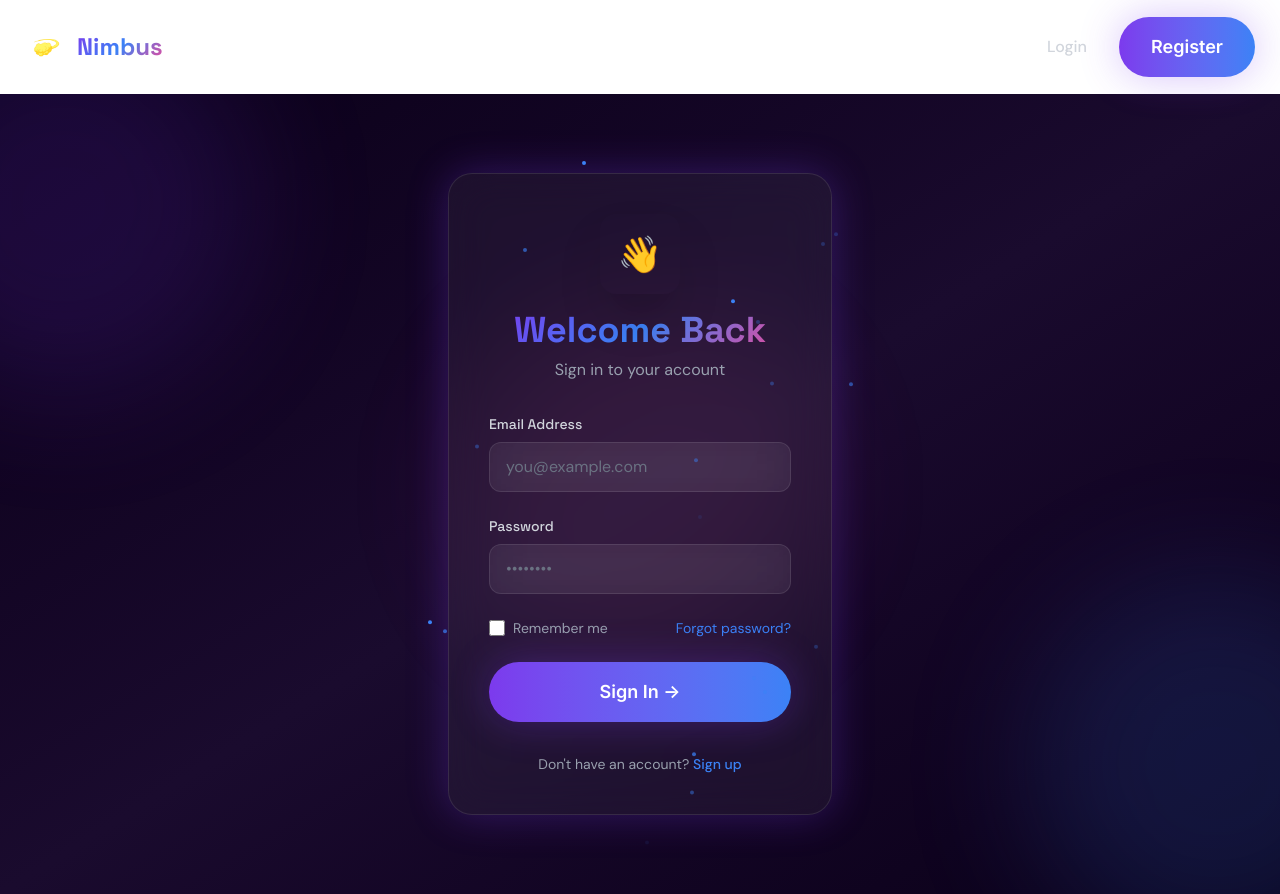
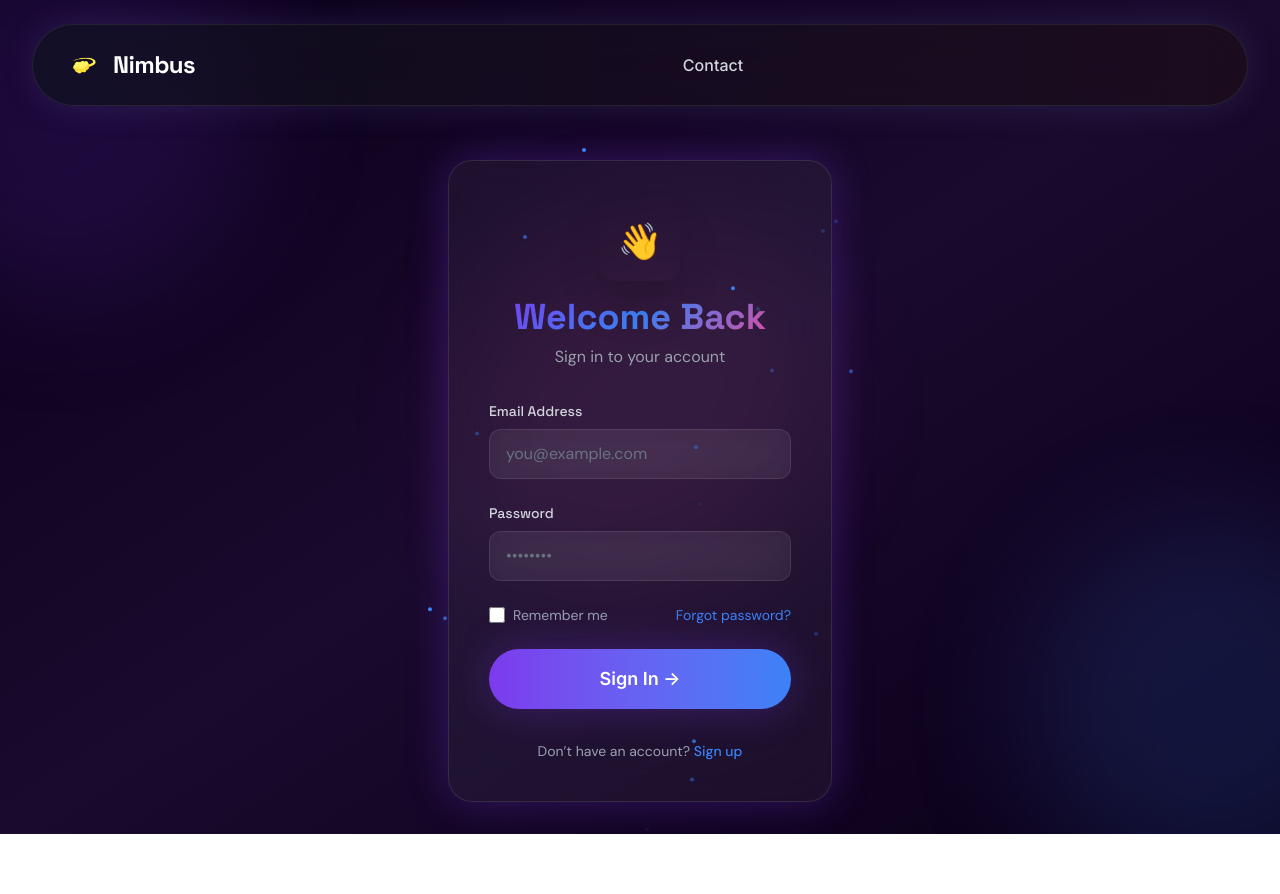
Before and after one commit to CodyRgb/nimbus, a Next.js app in the folder nimbus/: page /login in a window 1280 px wide. After the commit the page ends 834 px from the top, so only its background shows below. Built offline with nearby package versions, Linux system fonts and the light colour scheme.

Commit message:
all the tochses accordingly the navabr

```diff
--- a/nimbus/app/[user]/upload/page.tsx
+++ b/nimbus/app/[user]/upload/page.tsx
@@ -2,6 +2,7 @@
 
 import { useState, useEffect, useCallback, useRef } from "react";
 import { useParams } from "next/navigation";
+import { isAxiosError } from "axios";
 import api from "../../../lib/api";
 
 interface FileData {
@@ -104,8 +105,9 @@ export default function UploadPage() {
             });
             setMessage({ type: 'success', text: `Successfully uploaded ${files.length} file(s)` });
             fetchRecentFiles();
-        } catch (error: any) {
-            setMessage({ type: 'error', text: error.response?.data?.message || "Upload failed" });
+        } catch (error) {
+            const message = isAxiosError(error) ? (error.response?.data?.message || 'Upload failed') : 'Upload failed';
+            setMessage({ type: 'error', text: message });
         } finally {
             setUploading(false);
             setProgress(0);
--- a/nimbus/app/components/Navbar.tsx
+++ b/nimbus/app/components/Navbar.tsx
@@ -2,98 +2,108 @@
 
 import Link from "next/link";
 import Image from "next/image";
-import { useRouter } from "next/navigation";
+import { motion } from "framer-motion";
 import { useAuth } from "../context/AuthContext";
-import api from "../../lib/api";
-import { motion } from "framer-motion";
-import MagneticButton from "./ui/MagneticButton";
 
-export default function Navbar() {
-    const router = useRouter();
-    const { isLoggedIn, user, logout: authLogout } = useAuth();
+interface User {
+    _id: string;
+    name: string;
+    email: string;
+}
 
-    const handleLogout = async () => {
-        try {
-            await api.post("/auth/logout");
-            authLogout();
-            router.push("/");
-        } catch (error) {
-            console.error("Logout failed", error);
-            authLogout();
-            router.push("/");
-        }
-    };
+interface NavbarProps {
+    isLoggedIn: boolean;
+    user: User | null;
+    isOnAuthPage: boolean;
+}
 
+export default function Navbar({ isLoggedIn, user, isOnAuthPage }: NavbarProps) {
+    const { logout } = useAuth();
     return (
-        <motion.header
-            className="glass-card sticky top-0 z-50 px-6 py-4 border-b border-white/10 backdrop-blur-xl"
-            initial={{ y: -100 }}
-            animate={{ y: 0 }}
-            transition={{ duration: 0.6 }}
-        >
-            <div className="flex items-center justify-between max-w-7xl mx-auto">
-                {/* Website Logo */}
-                <Link href="/" className="flex items-center gap-3 group">
-                    <motion.div
-                        whileHover={{ rotate: 360, scale: 1.1 }}
-                        transition={{ duration: 0.6 }}
-                    >
+        <div className="fixed top-6 left-0 right-0 z-50 flex justify-center px-4 md:px-8 pointer-events-none">
+            <motion.nav
+                initial={{ y: -100, opacity: 0 }}
+                animate={{ y: 0, opacity: 1 }}
+                transition={{ duration: 0.8, ease: "easeOut" }}
+                className="pointer-events-auto flex items-center justify-between gap-6 p-4 pl-8 pr-4 bg-[#0A0A0A]/60 backdrop-blur-2xl border border-white/10 rounded-full shadow-[0_0_40px_-10px_rgba(120,119,198,0.3)] max-w-7xl w-full relative overflow-hidden"
+            >
+                {/* Subtle Aurora Gradient Background */}
+                <div className="absolute inset-0 bg-gradient-to-r from-blue-500/5 via-purple-500/5 to-pink-500/5 pointer-events-none" />
+
+                {/* Logo */}
+                <Link href="/" className="flex items-center gap-3 group shrink-0 relative z-10">
+                    <motion.div whileHover={{ rotate: 360 }} transition={{ duration: 0.6 }}>
                         <Image
                             src="/nimbus-logo.png"
                             alt="Nimbus Logo"
-                            width={40}
-                            height={40}
+                            width={36}
+                            height={36}
                             className="object-contain"
                         />
                     </motion.div>
-                    <span className="text-2xl font-bold text-gradient font-display">
+                    <span className="text-2xl font-bold text-white font-display hidden sm:block tracking-tight">
                         Nimbus
                     </span>
                 </Link>
 
-                <div className="flex items-center space-x-4">
-                    {isLoggedIn ? (
+                {/* Links */}
+                <div className="hidden md:flex items-center gap-1 relative z-10">
+                    {isOnAuthPage ? (
+                        <Link href="/contact" className="px-6 py-3 text-base font-medium text-gray-300 hover:text-white transition-all duration-300 rounded-full hover:bg-white/10 hover:scale-105">
+                            Contact
+                        </Link>
+                    ) : isLoggedIn ? (
                         <>
-                            {user && (
-                                <motion.div
-                                    initial={{ opacity: 0, x: -10 }}
-                                    animate={{ opacity: 1, x: 0 }}
-                                    className="glass-card px-4 py-2 rounded-full"
-                                >
-                                    <span className="text-gray-300 font-body">
-                                        Welcome, <span className="text-aurora-blue font-semibold">{user.name}</span>
-                                    </span>
-                                </motion.div>
-                            )}
-                            <motion.button
-                                onClick={handleLogout}
-                                className="px-4 py-2 text-gray-300 hover:text-red-400 font-medium transition-colors font-body"
-                                whileHover={{ scale: 1.05 }}
-                                whileTap={{ scale: 0.95 }}
+                            <Link href={`/${user?.name}/storage`} className="px-6 py-3 text-base font-medium text-gray-300 hover:text-white transition-all duration-300 rounded-full hover:bg-white/10 hover:scale-105">
+                                Storage
+                            </Link>
+                            <Link href={`/${user?.name}/upload`} className="px-6 py-3 text-base font-medium text-gray-300 hover:text-white transition-all duration-300 rounded-full hover:bg-white/10 hover:scale-105">
+                                Uploads
+                            </Link>
+                        </>
+                    ) : (
+                        ["About", "Help", "FAQ", "Contact"].map((item) => (
+                            <Link
+                                key={item}
+                                href={`/#${item.toLowerCase()}`}
+                                className="px-6 py-3 text-base font-medium text-gray-300 hover:text-white transition-all duration-300 rounded-full hover:bg-white/10 hover:scale-105"
+                            >
+                                {item}
+                            </Link>
+                        ))
+                    )}
+                </div>
+
+                {/* Buttons */}
+                <div className="flex items-center gap-4 shrink-0 relative z-10">
+                    {isOnAuthPage ? null : isLoggedIn ? (
+                        <>
+                            <span className="text-white font-medium">
+                                {user?.name}
+                            </span>
+                            <button
+                                onClick={logout}
+                                className="px-7 py-3 text-base font-medium text-white border border-white/20 rounded-full hover:bg-white/10 transition-all duration-300 hover:scale-105"
                             >
                                 Logout
-                            </motion.button>
+                            </button>
                         </>
                     ) : (
                         <>
                             <Link href="/login">
-                                <motion.button
-                                    className="px-4 py-2 text-gray-300 hover:text-white font-medium transition-colors font-body"
-                                    whileHover={{ scale: 1.05 }}
-                                    whileTap={{ scale: 0.95 }}
-                                >
+                                <button className="px-7 py-3 text-base font-medium text-white border border-white/20 rounded-full hover:bg-white/10 transition-all duration-300 hover:scale-105">
                                     Login
-                                </motion.button>
+                                </button>
                             </Link>
                             <Link href="/register">
-                                <MagneticButton variant="primary" className="px-6 py-2 text-base">
+                                <button className="px-7 py-3 text-base font-medium text-black bg-white rounded-full hover:bg-gray-100 transition-all duration-300 shadow-[0_0_20px_rgba(255,255,255,0.3)] hover:shadow-[0_0_30px_rgba(255,255,255,0.5)] hover:scale-105">
                                     Register
-                                </MagneticButton>
+                                </button>
                             </Link>
                         </>
                     )}
                 </div>
-            </div>
-        </motion.header>
+            </motion.nav>
+        </div>
     );
 }
--- a/nimbus/app/components/ui/MagneticButton.tsx
+++ b/nimbus/app/components/ui/MagneticButton.tsx
@@ -41,16 +41,38 @@ export default function MagneticButton({
 
   const baseClasses = "px-8 py-4 rounded-full font-semibold text-lg transition-all duration-300 relative overflow-hidden";
 
-  const Component = href ? motion.a : motion.button;
+  if (href) {
+    return (
+      <motion.a
+        ref={ref as React.Ref<HTMLAnchorElement>}
+        className={`${baseClasses} ${variantClasses[variant]} ${className}`}
+        onMouseMove={handleMouse}
+        onMouseLeave={resetPosition}
+        onClick={onClick}
+        href={href}
+        animate={{ x: position.x, y: position.y }}
+        transition={{ type: "spring", stiffness: 150, damping: 15, mass: 0.1 }}
+        whileHover={{ scale: 1.05 }}
+        whileTap={{ scale: 0.95 }}
+      >
+        <motion.span
+          className="absolute inset-0 bg-white/20 rounded-full"
+          initial={{ scale: 0, opacity: 0 }}
+          whileHover={{ scale: 1, opacity: 1 }}
+          transition={{ duration: 0.4 }}
+        />
+        <span className="relative z-10">{children}</span>
+      </motion.a>
+    );
+  }
 
   return (
-    <Component
-      ref={ref as any}
+    <motion.button
+      ref={ref as React.Ref<HTMLButtonElement>}
       className={`${baseClasses} ${variantClasses[variant]} ${className}`}
       onMouseMove={handleMouse}
       onMouseLeave={resetPosition}
       onClick={onClick}
-      href={href}
       animate={{ x: position.x, y: position.y }}
       transition={{ type: "spring", stiffness: 150, damping: 15, mass: 0.1 }}
       whileHover={{ scale: 1.05 }}
@@ -63,6 +85,6 @@ export default function MagneticButton({
         transition={{ duration: 0.4 }}
       />
       <span className="relative z-10">{children}</span>
-    </Component>
+    </motion.button>
   );
 }
--- a/nimbus/app/context/AuthContext.tsx
+++ b/nimbus/app/context/AuthContext.tsx
@@ -18,19 +18,16 @@ interface AuthContextType {
 const AuthContext = createContext<AuthContextType | undefined>(undefined);
 
 export const AuthProvider: React.FC<{ children: ReactNode }> = ({ children }) => {
-    const [isLoggedIn, setIsLoggedIn] = useState(false);
-    const [user, setUser] = useState<User | null>(null);
-
-    // Check for existing token on mount
-    useEffect(() => {
+    const [isLoggedIn, setIsLoggedIn] = useState(() => {
         const token = localStorage.getItem('token');
         const storedUser = localStorage.getItem('user');
+        return !!(token && storedUser);
+    });
 
-        if (token && storedUser) {
-            setIsLoggedIn(true);
-            setUser(JSON.parse(storedUser));
-        }
-    }, []);
+    const [user, setUser] = useState<User | null>(() => {
+        const storedUser = localStorage.getItem('user');
+        return storedUser ? JSON.parse(storedUser) : null;
+    });
 
     const login = (userData: User, token: string) => {
         localStorage.setItem('token', token);
--- a/nimbus/app/layout/ConditionalNavbar.tsx
+++ b/nimbus/app/layout/ConditionalNavbar.tsx
@@ -1,15 +1,13 @@
 "use client";
 
 import { usePathname } from "next/navigation";
+import { useAuth } from "../context/AuthContext";
 import Navbar from "../components/Navbar";
 
 export default function ConditionalNavbar() {
+    const { isLoggedIn, user } = useAuth();
     const pathname = usePathname();
+    const isOnAuthPage = pathname === '/login' || pathname === '/register';
 
-    // Hide navbar on the landing page
-    if (pathname === "/") {
-        return null;
-    }
-
-    return <Navbar />;
+    return <Navbar isLoggedIn={isLoggedIn} user={user} isOnAuthPage={isOnAuthPage} />;
 }
--- a/nimbus/app/login/page.tsx
+++ b/nimbus/app/login/page.tsx
@@ -52,7 +52,7 @@ export default function LoginPage() {
     };
 
     return (
-        <div className="min-h-screen flex items-center justify-center bg-gradient-to-br from-deep-space-start via-deep-space-end to-deep-space-start relative overflow-hidden">
+        <div className="min-h-screen flex items-center justify-center pt-32 bg-gradient-to-br from-deep-space-start via-deep-space-end to-deep-space-start relative overflow-hidden">
             {/* Animated Background Orbs */}
             <div className="absolute top-[-10%] left-[-10%] w-96 h-96 bg-aurora-purple/30 rounded-full blur-3xl opacity-50 animate-float" />
             <div className="absolute bottom-[-10%] right-[-10%] w-96 h-96 bg-aurora-blue/30 rounded-full blur-3xl opacity-50 animate-float" style={{ animationDelay: "2s" }} />
@@ -166,7 +166,7 @@ export default function LoginPage() {
                     </form>
 
                     <div className="mt-8 text-center text-gray-400 text-sm font-body">
-                        Don't have an account?{" "}
+                        Don&rsquo;t have an account?{" "}
                         <Link
                             href="/register"
                             className="text-aurora-blue hover:text-aurora-pink font-medium transition-colors"
--- a/nimbus/app/page.tsx
+++ b/nimbus/app/page.tsx
@@ -8,7 +8,7 @@ import { useInView } from "react-intersection-observer";
 import ParticleBackground from "./components/ui/ParticleBackground";
 import GlassCard from "./components/ui/GlassCard";
 import MagneticButton from "./components/ui/MagneticButton";
-import AnimatedCounter from "./components/ui/AnimatedCounter";
+// import AnimatedCounter from "./components/ui/AnimatedCounter";
 
 export default function LandingPage() {
   const [openFaqIndex, setOpenFaqIndex] = useState<number | null>(null);
@@ -72,7 +72,7 @@ export default function LandingPage() {
     {
       question: "Is my data secure?",
       answer:
-        "Absolutely! Your files are stored using Telegram's secure infrastructure with end-to-end encryption. We take your privacy seriously and never access your files without permission.",
+        "Absolutely! Your files are stored using Telegram&#39;s secure infrastructure with end-to-end encryption. We take your privacy seriously and never access your files without permission.",
     },
     {
       question: "Do I need a Telegram account?",
@@ -97,58 +97,19 @@ export default function LandingPage() {
       element.scrollIntoView({ behavior: "smooth", block: "start" });
     }
   };
-
   const { ref: featuresRef, inView: featuresInView } = useInView({ triggerOnce: true, threshold: 0.1 });
   const { ref: statsRef, inView: statsInView } = useInView({ triggerOnce: true, threshold: 0.1 });
 
   return (
     <div className="min-h-screen flex flex-col bg-gradient-to-br from-deep-space-start via-deep-space-end to-deep-space-start text-white font-sans overflow-x-hidden">
-      {/* Navigation Menu */}
-      <motion.nav
-        className="sticky top-0 z-50 glass-card backdrop-blur-xl border-b border-white/10"
-        initial={{ y: -100 }}
-        animate={{ y: 0 }}
-        transition={{ duration: 0.6 }}
-      >
-        <div className="max-w-7xl mx-auto px-6 py-4">
-          <div className="flex justify-between items-center">
-            <Link href="/" className="flex items-center gap-3 group">
-              <motion.div whileHover={{ rotate: 360 }} transition={{ duration: 0.6 }}>
-                <Image src="/nimbus-logo.png" alt="Nimbus Logo" width={40} height={40} className="object-contain" />
-              </motion.div>
-              <span className="text-2xl font-bold text-gradient font-display">
-                Nimbus
-              </span>
-            </Link>
-            <div className="hidden md:flex space-x-8">
-              {["Home", "About", "Help", "FAQ", "Contact"].map((item) => (
-                <button
-                  key={item}
-                  onClick={() => scrollToSection(item.toLowerCase())}
-                  className="text-gray-300 hover:text-white transition-colors relative group"
-                >
-                  {item}
-                  <span className="absolute -bottom-1 left-0 w-0 h-0.5 bg-gradient-aurora group-hover:w-full transition-all duration-300" />
-                </button>
-              ))}
-            </div>
-            <Link href="/login">
-              <MagneticButton variant="primary" className="px-6 py-2 text-base">
-                Login
-              </MagneticButton>
-            </Link>
-          </div>
-        </div>
-      </motion.nav>
-
       {/* Hero Section */}
       <section
         id="home"
-  className = "relative flex-1 flex flex-col items-center justify-center text-center px-6 py-32 overflow-hidden"
+        className="relative flex-1 flex flex-col items-center justify-center text-center px-6 py-32 overflow-hidden"
       >
         <ParticleBackground />
 
-  {/* Floating gradient orbs */ }
+        {/* Floating gradient orbs */}
         <div className="absolute top-20 left-10 w-96 h-96 bg-aurora-purple/30 rounded-full blur-3xl animate-float opacity-50" />
         <div className="absolute bottom-20 right-10 w-96 h-96 bg-aurora-blue/30 rounded-full blur-3xl animate-float opacity-50" style={{ animationDelay: "2s" }} />
         <div className="absolute top-1/2 left-1/2 -translate-x-1/2 -translate-y-1/2 w-96 h-96 bg-aurora-pink/20 rounded-full blur-3xl animate-float opacity-40" style={{ animationDelay: "4s" }} />
@@ -184,7 +145,7 @@ export default function LandingPage() {
             transition={{ duration: 0.8, delay: 0.4 }}
           >
             Store, manage, and access your files anywhere with the power of
-            Telegram's infrastructure. No limits, no fees, just pure storage.
+            Telegram&#39;s infrastructure. No limits, no fees, just pure storage.
           </motion.p>
 
           {/* Call-to-Action Buttons */}
@@ -239,8 +200,8 @@ export default function LandingPage() {
         </div>
       </section >
 
-    {/* Features Section - Bento Grid */ }
-    < section ref = { featuresRef } className = "py-32 px-6 relative" >
+      {/* Features Section - Bento Grid */}
+      < section ref={featuresRef} className="py-32 px-6 relative" >
         <div className="max-w-7xl mx-auto">
           <motion.div
             className="text-center mb-16"
@@ -320,10 +281,10 @@ export default function LandingPage() {
         </div>
       </section >
 
-    {/* About Section */ }
+      {/* About Section */}
       < section
-  id = "about"
-  className = "py-32 px-6 relative"
+        id="about"
+        className="py-32 px-6 relative"
       >
         <div className="max-w-7xl mx-auto">
           <div className="grid grid-cols-1 lg:grid-cols-2 gap-16 items-center">
@@ -344,7 +305,7 @@ export default function LandingPage() {
               <p className="text-lg text-gray-300 mb-8 leading-relaxed font-body">
                 We believe that cloud storage should be accessible to everyone,
                 without hidden fees or storage limits. By integrating with
-            Telegram, we're able to offer a secure, fast, and reliable
+                Telegram, we&#39;re able to offer a secure, fast, and reliable
                 storage solution that puts you in control of your data.
               </p>
               <div className="space-y-6">
@@ -409,8 +370,8 @@ export default function LandingPage() {
         </div>
       </section >
 
-    {/* How It Works */ }
-    < section id = "help" className = "py-32 px-6" >
+      {/* How It Works */}
+      < section id="help" className="py-32 px-6" >
         <div className="max-w-7xl mx-auto">
           <motion.div
             className="text-center mb-16"
@@ -447,7 +408,7 @@ export default function LandingPage() {
                 step: "3",
                 icon: "☁️",
                 title: "Start Uploading",
-              desc: "Upload your files and access them from anywhere, anytime. It's that simple!",
+                desc: "Upload your files and access them from anywhere, anytime. It&#39;s that simple!",
                 color: "pink"
               },
             ].map((step, i) => (
@@ -481,10 +442,10 @@ export default function LandingPage() {
         </div>
       </section >
 
-    {/* FAQ Section */ }
+      {/* FAQ Section */}
       < section
-  id = "faq"
-  className = "py-32 px-6"
+        id="faq"
+        className="py-32 px-6"
       >
         <div className="max-w-4xl mx-auto">
           <motion.div
@@ -565,8 +526,8 @@ export default function LandingPage() {
         </div>
       </section >
 
-    {/* Contact Section */ }
-    < section id = "contact" className = "py-32 px-6" >
+      {/* Contact Section */}
+      < section id="contact" className="py-32 px-6" >
         <div className="max-w-6xl mx-auto">
           <motion.div
             className="text-center mb-16"
@@ -579,7 +540,7 @@ export default function LandingPage() {
               Get In Touch
             </h2>
             <p className="text-xl text-gray-400 max-w-2xl mx-auto font-body">
-            Have a question or feedback? We'd love to hear from you.
+              Have a question or feedback? We&#39;d love to hear from you.
             </p>
           </motion.div>
 
@@ -705,8 +666,8 @@ export default function LandingPage() {
         </div>
       </section >
 
-    {/* Footer */ }
-    < footer className = "glass-card border-t border-white/10 py-12 px-6" >
+      {/* Footer */}
+      < footer className="glass-card border-t border-white/10 py-12 px-6" >
         <div className="max-w-7xl mx-auto">
           <div className="grid grid-cols-1 md:grid-cols-4 gap-8 mb-8">
             <div className="md:col-span-2">
@@ -772,16 +733,16 @@ export default function LandingPage() {
         </div>
       </footer >
 
-    {/* Back to Top Button */ }
+      {/* Back to Top Button */}
       < motion.button
-  onClick = {() => scrollToSection("home")
+        onClick={() => scrollToSection("home")
         }
-className = "fixed bottom-8 right-8 w-14 h-14 bg-gradient-aurora rounded-full shadow-2xl glow-purple flex items-center justify-center text-white text-2xl z-50"
-whileHover = {{ scale: 1.1, rotate: 360 }}
-whileTap = {{ scale: 0.9 }}
-initial = {{ opacity: 0, y: 100 }}
-animate = {{ opacity: 1, y: 0 }}
-transition = {{ duration: 0.6, delay: 1 }}
+        className="fixed bottom-8 right-8 w-14 h-14 bg-gradient-aurora rounded-full shadow-2xl glow-purple flex items-center justify-center text-white text-2xl z-50"
+        whileHover={{ scale: 1.1, rotate: 360 }}
+        whileTap={{ scale: 0.9 }}
+        initial={{ opacity: 0, y: 100 }}
+        animate={{ opacity: 1, y: 0 }}
+        transition={{ duration: 0.6, delay: 1 }}
       >
         ↑
       </motion.button >
```
Also changed, not shown: nimbus/app/[user]/layout.tsx (+2 -47 lines), nimbus/app/components/TelegramConnect.tsx (+6 -4 lines), nimbus/app/components/Upload.tsx (+5 -3 lines), nimbus/app/register/page.tsx (+10 -7 lines). Lines whose indentation alone changed are shown as unchanged.
